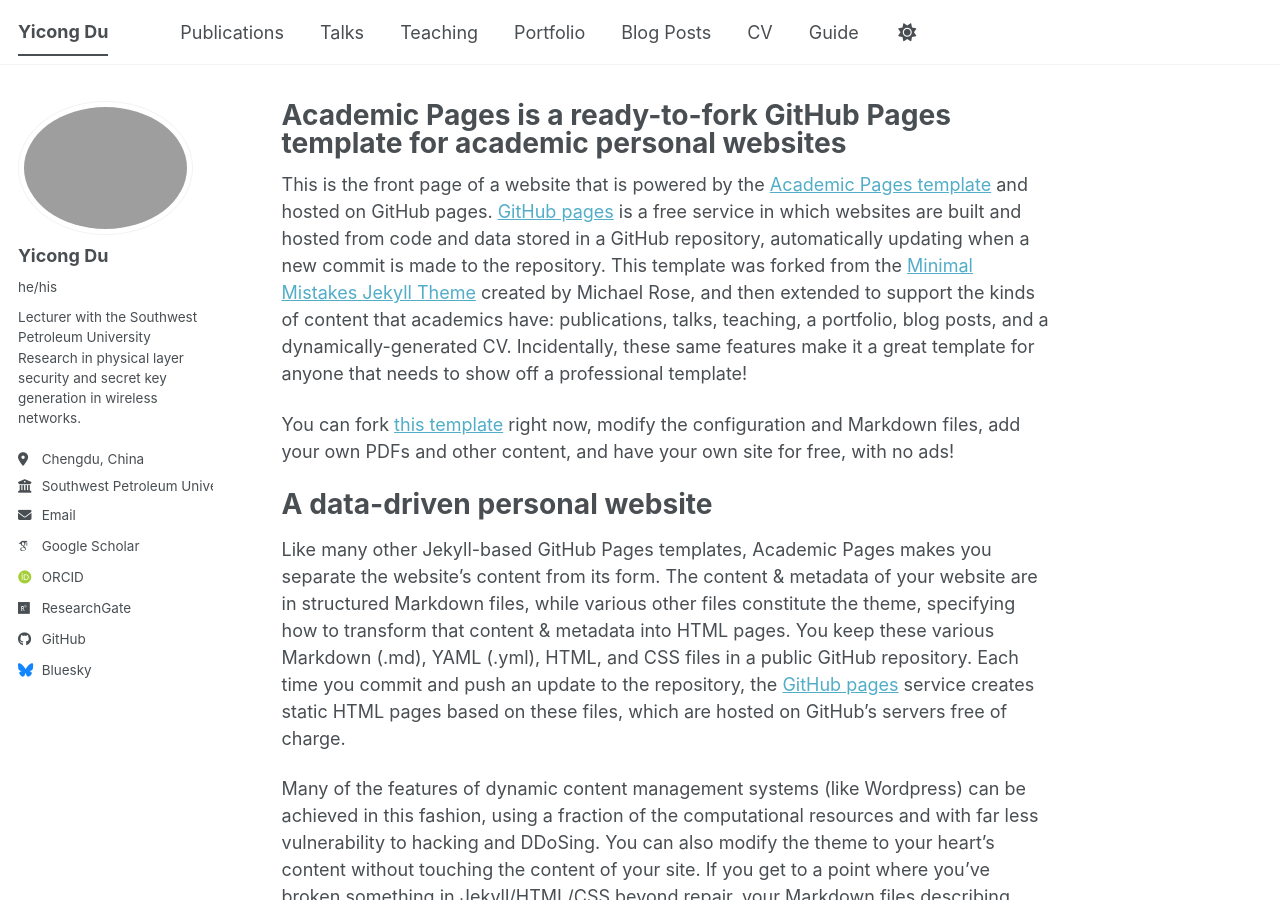
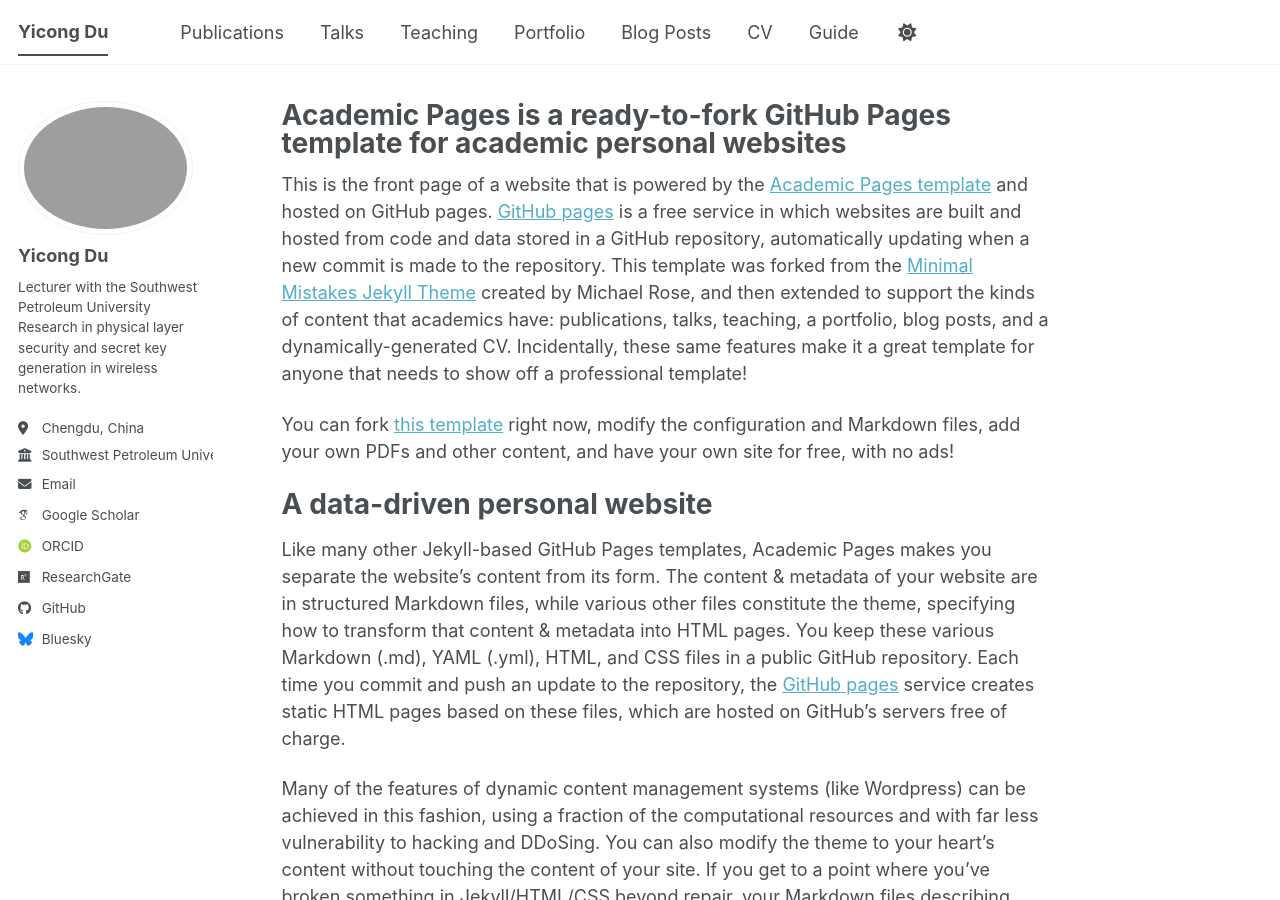
Before and after one commit to DozzzeN/yc_du, a Jekyll site: the page built from _pages/about.md, in a window 1280 px wide and 900 px high. Built offline with Jekyll 4.4.1, drawn with Linux system fonts in a browser that asks for light colours; some web fonts are replaced; a script bundle is joined from its source files by our own code; library files that are not in the unit come from our copies.

Commit message:
Remove pronouns from author information
Removed pronouns from author section in config.

```diff
--- a/_config.yml
+++ b/_config.yml
@@ -24,7 +24,7 @@ author:
   # Biographic information
   avatar           : "profile.jpg"
   name             : "Yicong Du"
-  pronouns         : "he/his"
+  pronouns         :
   bio              : "Lecturer with the Southwest Petroleum University Research in physical layer security and secret key generation in wireless networks."
   location         : "Chengdu, China"
   employer         : "Southwest Petroleum University (SWPU)"
```
